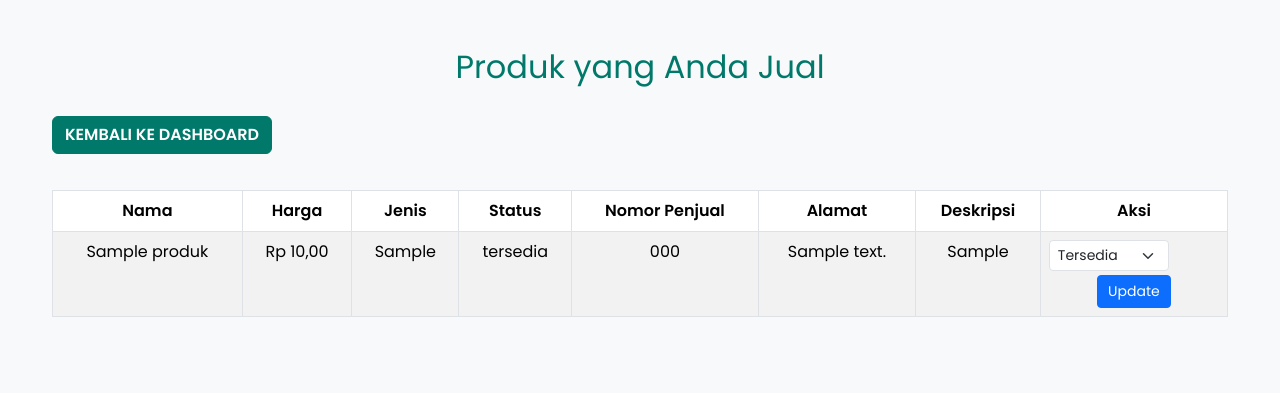
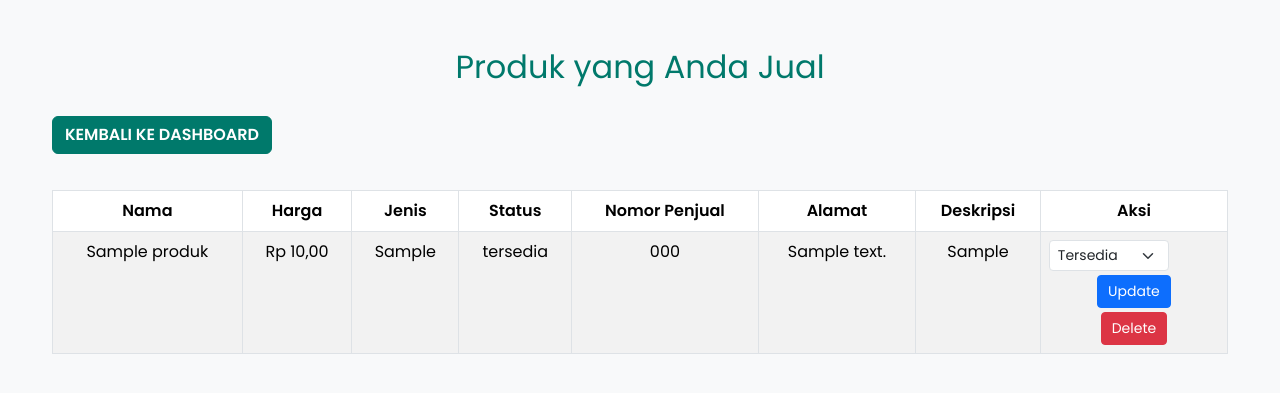
Before and after one commit to AndreasTopuh/caridana, a PHP site: page /app/view/produk_saya.php in a window 1280 px wide. Shown: the top 393 px of the page. Run offline with PHP 8.4, Linux system fonts and the light colour scheme; the visitor is signed in with stand-in values (Sample User, id 1); tables that the repository leaves empty or names only in its code hold one stand-in row (values such as "Sample post").

```diff
--- a/app/controller/ProdukController.php
+++ b/app/controller/ProdukController.php
@@ -53,11 +53,27 @@ class ProdukController{
                 echo "User belum login.";
             }
         }
+
+        if (isset($_POST['delete_produk'])) {
+            $id = $_POST['id'];
+            if ($this->deleteProduk($id)) {
+                header("Location: produk_saya.php"); // Redirect ke halaman produk setelah delete
+                exit();
+            } else {
+                echo "Gagal menghapus produk.";
+        }
+    }
     }
 
     public function showUserProduk($userId) {
         return $this->produkModel->getProdukByUser($userId);
     }
+
+        // ProdukController.php
+    public function deleteProduk($id) {
+        return $this->produkModel->deleteProduk($id);
+    }
+
 }
 
 $produkController = new ProdukController();
--- a/app/model/ProdukModel.php
+++ b/app/model/ProdukModel.php
@@ -58,6 +58,15 @@ class ProdukModel {
         return $stmt->execute();
     }
 
+    // produkmodel.php
+    public function deleteProduk($id) {
+        $query = "DELETE FROM " . $this->table_name . " WHERE id = :id";
+        $stmt = $this->conn->prepare($query);
+        $stmt->bindParam(':id', $id);
+        return $stmt->execute();
+    }
+
+
 
 
 
--- a/app/view/produk_saya.php
+++ b/app/view/produk_saya.php
@@ -112,6 +112,10 @@ if ($_SERVER['REQUEST_METHOD'] === 'POST' && isset($_POST['update_produk'])) {
                                     </select>
                                     <button type="submit" name="update_produk" class="btn btn-primary btn-sm mt-1">Update</button>
                                 </form>
+                                <form method="POST" action="" onsubmit="return confirm('Apakah Anda yakin ingin menghapus produk ini?');">
+                                    <input type="hidden" name="id" value="<?= $produk['id']; ?>">
+                                    <button type="submit" name="delete_produk" class="btn btn-danger btn-sm mt-1">Delete</button>
+                                </form>
                             </td>
                         </tr>
                     <?php endforeach; ?>
```
